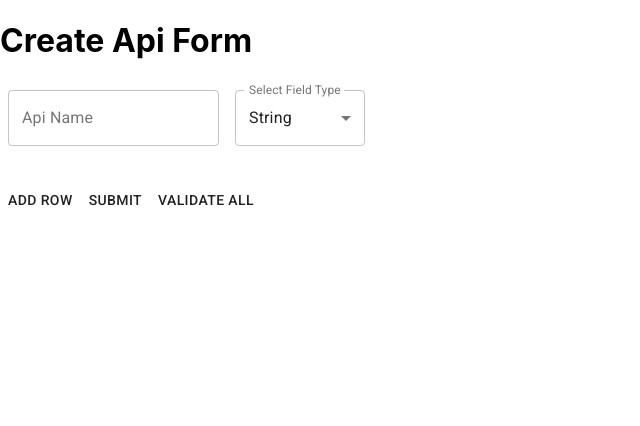
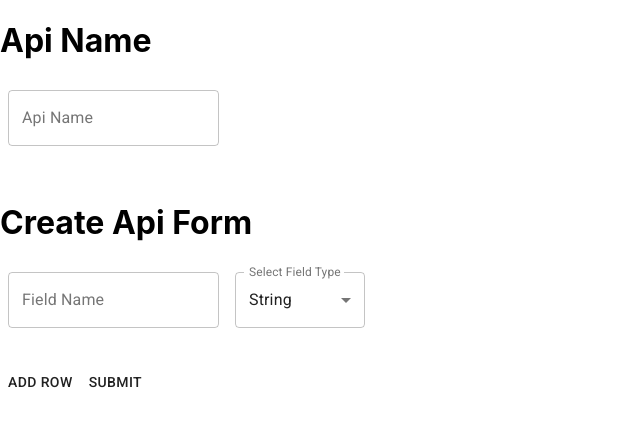
Before and after one commit to alandouglas96/noRest-frontend, a React (Create React App) app in the folder client/: page / in a window 1280 px wide. Shown: the top 426 px of the page, without its empty margins (0-640 px from the left). Built offline with nearby package versions, Linux system fonts and the light colour scheme.

Commit message:
Feat: Api Create Form functional

```diff
--- a/client/package.json
+++ b/client/package.json
@@ -7,11 +7,13 @@
     "@testing-library/jest-dom": "^4.2.4",
     "@testing-library/react": "^9.4.0",
     "@testing-library/user-event": "^7.2.1",
+    "lodash": "^4.17.15",
     "material-ui": "^0.20.2",
     "react": "^16.12.0",
     "react-dom": "^16.12.0",
     "react-scripts": "3.3.0",
     "typeface-roboto": "0.0.75",
+    "uuid": "^3.4.0",
     "yup": "^0.28.0"
   },
   "scripts": {
--- a/client/src/components/container/Create-Api-Form.js
+++ b/client/src/components/container/Create-Api-Form.js
@@ -1,14 +1,12 @@
 import React, { useState, useEffect } from 'react';
-import { Formik, Form, Field } from 'formik';
 import * as Yup from 'yup';
 import { makeStyles } from '@material-ui/core/styles';
 import { TextField, Button } from '@material-ui/core';
 
 import MuiInput from '../presentional/MuiInput';
 import MuiSelect from '../presentional/MuiSelect';
-
-
-
+import uuid from 'uuid';
+import _ from 'lodash';
 
 
 const useStyles = makeStyles(theme => ({
@@ -20,18 +18,31 @@ const useStyles = makeStyles(theme => ({
   },
 }));
 
-const FieldRow = ({fieldName, fieldTypeName}) => {
- return <div className="flex">
-              <Field
-
-              name={fieldName}
-              label="Api Name"
-              component={MuiInput}
-              validate={validateApiName} />
-
-              <Field value={'String'} name={fieldTypeName} component={MuiSelect}/>
-
-            </div>
+const FieldRow = ({
+  fieldName,
+  fieldTypeName,
+  handleChange,
+  rowId,
+  fieldRows
+}) => {
+ return (
+  <div className="flex">
+    <MuiInput
+      handleChange={handleChange}
+      name={fieldName}
+      label="Field Name"
+      rowId={rowId}
+      value={fieldRows.rows[rowId].value}
+    />
+    <MuiSelect
+      value = {fieldRows.rows[rowId].valueType}
+      handleChange={handleChange}
+      name={fieldTypeName}
+      component={MuiSelect}
+      rowId={rowId}
+    />
+  </div>
+ )
 }
 
 function validateApiName(value) {
@@ -45,70 +56,138 @@ function validateApiName(value) {
 }
 
 export default () => {
-  const [formSchema, setFormSchema] = useState({})
-  const [initialSchema, setInitialSchema] =  useState({})
-  const [fieldRows, setFieldRows] = useState(1)
+  const [formSchema, setFormSchema] = useState({});
+  const [numberOfFields, setNumerOfFields] = useState(1)
+  const [apiName, setApiName] = useState('')
+  const [fieldRows, setFieldRows] = useState({rows: {
+    [numberOfFields + '-' + uuid()]: {
+      valueType: 'String',
+      error: 'no',
+      touch: false,
+      value: ''
+    }}})
   const classes = useStyles();
+  useEffect(()=>{
 
-  useEffect(()=>{
-    const shape = Array(fieldRows)
-      .fill('')
-      .reduce((accum, row, idx) => {
-        return {
-          ...accum,
-          [`fieldName${idx}`]: Yup.string()
-            .min(2, 'Too Short!')
-            .max(50, 'Too Long!')
-            .required('Required')
+      console.log('STATE: fieldRows', fieldRows);
+    },[fieldRows]);
+
+    function handleSubmit(e) {
+      e.preventDefault();
+
+      const fieldsObjectArray=[];
+      _.each(fieldRows.rows, row => {
+        fieldsObjectArray
+        .push({
+          field_name: row.value,
+          field_type: row.valueType,
+          allow_null: false,
+          default_value: '',
+        })
+      });
+
+      console.log('fieldsObject',fieldsObjectArray );
+
+      const sendApiObject = {
+        api: {
+          name: apiName,
+          description: 'description',
+          fields: fieldsObjectArray
+        },
+        user: {
+          id: 1111,
+          name: 'Jose Fran'
+        },
+      }
+      console.log('Submitted----> ApiName',apiName, 'FORM STATE:', fieldRows);
+      console.log('sendApiObject', sendApiObject)
+      const url = 'http://localhost:3009/logistics/api';
+
+      const options = {
+        method: 'POST',
+        headers: {
+          'Accept': 'application/json',
+          'Content-Type': 'application/json;charset=UTF-8'
+        },
+        body: JSON.stringify(sendApiObject)
+      };
+   try {
+     fetch(url, options)
+       .then(response => {
+         console.log('Post Request Sended')
+         console.log(response.status);
+       })
+       .catch(e => {
+         console.log('Error on Post Request');
+       });
+     }
+    catch (e) {
+     console.log('Error on try catch')
+   }
+  }
+
+    function handleApiNameChange (e) {
+      setApiName(e.target.value)
+
+    }
+    function handleChange (e, rowId, inputName) {
+      setFieldRows({
+        rows:
+        {
+          ...fieldRows.rows,
+          [rowId]: {
+            ...fieldRows.rows[rowId],
+            [inputName]: e.target.value
+          }
         }
-    }, {})
-    setFormSchema(Yup.object().shape(shape));
+      });
+    }
+  function addFormRow (fieldRows) {
 
-    const initialSchemaTemp = Array(fieldRows)
-    .fill('')
-    .reduce((accum, row, idx) => {
-      return {
-        ...accum,
-        [`fieldName${idx}`]: 'he',
-        [`fieldTypeName${idx}`]: 'String'
-      }
-  }, {})
-    setInitialSchema(initialSchemaTemp)
-
-
-    },[fieldRows])
+    setFieldRows(
+      {
+        rows:
+        {
+          ...fieldRows.rows, [(numberOfFields+1) + '-' + uuid()]: {
+          valueType: 'String',
+          error: 'no',
+          touch: false,
+          value: ''
+          }
+        }
+      });
+      setNumerOfFields(numberOfFields => numberOfFields + 1)
+    }
 
   return (
     <div>
       <div>
+      <h1>Api Name</h1>
+      <MuiInput handleChange={handleApiNameChange}
+                name="Api Name"
+                label="Api Name"
+                value={apiName}
+                />
         <h1>Create Api Form</h1>
-        <Formik
-        validateOnBlur
-          initialValues={{
-            fieldName0: '',
-            fieldTypeName0: 'String'
-          }}
-          validationSchema={formSchema}
-          onSubmit={values => {
-            // same shape as initial values
-            console.log(values);
-          }}
-        >
-          {({validateForm}) => (
-            <Form>
-              {Array(fieldRows).fill(' ').map((_, idx) => (
-                <FieldRow
-                  fieldTypeName={`fielTypeName${idx}`}
-                  fieldName={`fieldName${idx}`}
+
+            <form onSubmit={handleSubmit}>
+
+              {_.map(fieldRows.rows,(_, rowKey) => {
+                return (
+                <FieldRow name={"TEST"}
+                  handleChange={handleChange}
+                  fieldTypeName={`fielTypeName${rowKey}`}
+                  fieldName={`fieldName${rowKey}`}
+                  rowId= {rowKey}
+                  key= {rowKey}
+                  fieldRows = {fieldRows}
                 />
-              ))}
-              <Button onClick={() => setFieldRows(fieldRows + 1)}>Add Row</Button>
+              )})}
+              <Button onClick={() => addFormRow(fieldRows)}>Add Row</Button>
               <Button type="submit">Submit</Button>
-              <Button onClick={() => validateForm().then(() => console.log('blah'))}>
-            Validate All</Button>
-            </Form>
-          )}
-        </Formik>
+            </form>
+
+
       </div>
     </div>
   )
--- a/client/src/components/presentional/MuiInput.js
+++ b/client/src/components/presentional/MuiInput.js
@@ -23,22 +23,16 @@ const useStyles = makeStyles(theme => ({
 
 }));
 
-export default ({
-  field, // { name, value, onChange, onBlur }
-  form: { touched, errors }, // also values, setXXXX, handleXXXX, dirty, isValid, status, etc.
-  ...props
-}) => {
+export default ({label, handleChange, rowId}
+) => {
   const classes = useStyles();
   return (
   <div className="minHeight">
-    <FormControl {...field} {...props} variant="outlined" className={classes.formControl} style={{minWidth: 130}}>
-      <TextField autoComplete='off' {...field} {...props} id="outlined-basic"  variant="outlined" />
-        {
-        touched[field.name] &&
-        errors[field.name] &&
-        <FormHelperText error={true}>{errors[field.name]}</FormHelperText>
-        }
-      </FormControl>
+    <FormControl variant="outlined" className={classes.formControl} style={{minWidth: 130}}>
+      <TextField autoComplete='off' id="outlined-basic"  variant="outlined"
+      label={label} onBlur={(e) => handleChange(e, rowId, 'value')}
+       />
+    </FormControl>
     </div>
   )
 }
--- a/client/src/components/presentional/MuiSelect.js
+++ b/client/src/components/presentional/MuiSelect.js
@@ -17,10 +17,7 @@ const useStyles = makeStyles(theme => ({
 
 const SELECT_DEFAULT_VALUE = 'String';
 
-export default ({
-  field, // { name, value, onChange, onBlur }
-  form: { touched, errors }, // also values, setXXXX, handleXXXX, dirty, isValid, status, etc.
-  ...props
+export default ({ value, handleChange, rowId
 }) => {
   const classes = useStyles();
 
@@ -32,18 +29,16 @@ export default ({
 
   return (
     <div>
-      <FormControl {...field} {...props} variant="outlined" className={classes.formControl} style={{minWidth: 130}}>
+      <FormControl variant="outlined" className={classes.formControl} style={{minWidth: 130}}>
         <InputLabel ref={inputLabel} id="simple-select-outlined-label">
           Select Field Type
         </InputLabel>
-        <Select {...field} {...props} className="length"
+        <Select onChange={(e) => handleChange(e, rowId, 'valueType')} className="length"
           labelId="demo-simple-select-outlined-label"
           id="demo-simple-select-outlined"
-          value={field.value ? field.value : SELECT_DEFAULT_VALUE}
+          value={value}
           labelWidth={labelWidth}
-
         >
-        {console.log('field value-------------->', field.value)}
           <MenuItem id={1} value={"String"}>String</MenuItem>
           <MenuItem id={2}value={"Number"}>Number</MenuItem>
           <MenuItem id={3}value={"Date"}>Date</MenuItem>
```
Also changed, not shown: client/src/components/container/Marlon.js (added, +61 -0 lines).
